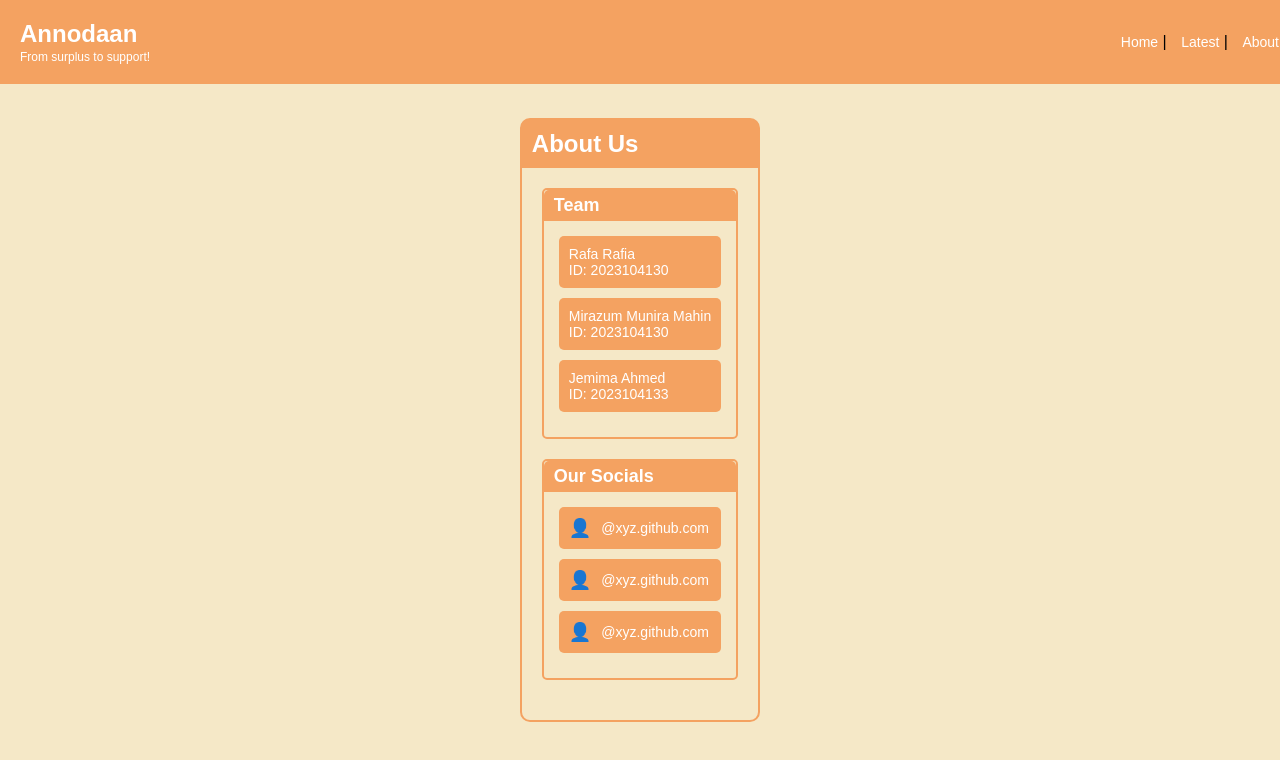
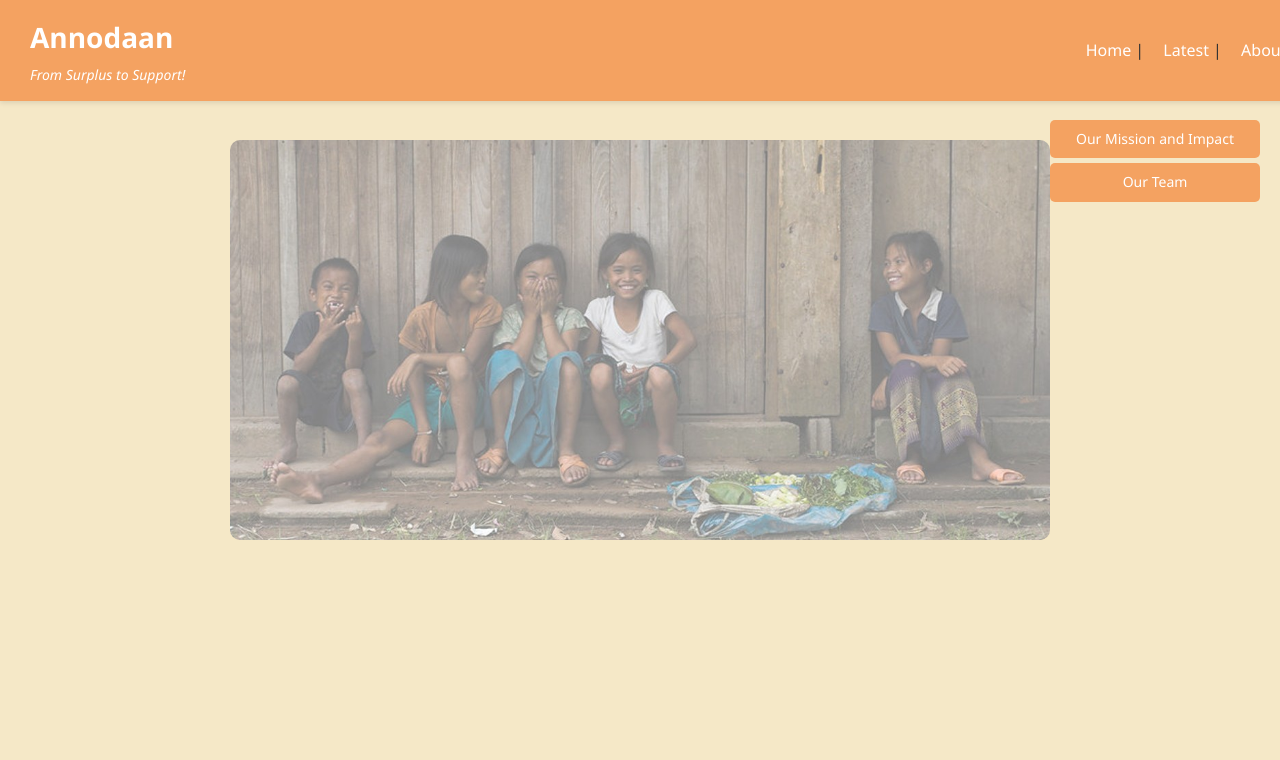
Before and after one commit to mirazumcse20230104130/reaact-project-1, a React (Create React App) app in the folder react-app/: page /about in a window 1280 px wide. Shown: the top 760 px of the page. Built offline with nearby package versions, Linux system fonts and the light colour scheme.

Commit message:
added picture

```diff
--- a/react-app/src/components/AboutUs.css
+++ b/react-app/src/components/AboutUs.css
@@ -1,20 +1,17 @@
 body {
   margin: 0;
   padding: 0;
-  font-family: Arial, sans-serif;
+  font-family: 'Segoe UI', Tahoma, Geneva, Verdana, sans-serif;
   background-color: #f5e8c7;
-  color: #000;
+  color: #333;
   min-height: 100vh;
+  line-height: 1.6;
 }
 
 .about-us-container {
   width: 100%;
-  max-width: 600px;
-  margin: 80px auto 40px;
-  padding: 20px;
-  background-color: #f5e8c7;
-  border: 2px solid #f4a261;
-  border-radius: 10px;
+  min-height: 100vh;
+  padding-top: 80px;
   box-sizing: border-box;
 }
 
@@ -23,98 +20,198 @@ header {
   top: 0;
   left: 0;
   width: 100%;
-  padding: 20px;
+  padding: 15px 30px;
   background: #f4a261;
   display: flex;
   justify-content: space-between;
   align-items: center;
   z-index: 1000;
+  box-shadow: 0 2px 5px rgba(0, 0, 0, 0.1);
 }
 
 header div {
   display: flex;
   flex-direction: column;
+  align-items: flex-start;
 }
 
 header h1 {
   margin: 0;
-  font-size: 24px;
+  font-size: 28px;
   color: #fff;
+  font-weight: 600;
 }
 
 header p {
-  margin: 2px 0 0;
-  font-size: 12px;
+  margin: 4px 0 0;
+  font-size: 14px;
   color: #fff;
+  font-style: italic;
 }
 
 header nav a {
   color: #fff;
   text-decoration: none;
-  margin-left: 10px;
-  font-size: 14px;
+  margin-left: 15px;
+  font-size: 16px;
+  transition: color 0.3s;
 }
 
-.content h2 {
+header nav a:hover {
+  color: #e9c46a;
+}
+
+.main-layout {
+  display: flex;
+  justify-content: flex-end;
+  padding-top: 40px;
+}
+
+.sidebar {
+  position: fixed;
+  top: 120px;
+  right: 20px;
+  z-index: 100;
+}
+
+.bar {
   background-color: #f4a261;
   color: #fff;
-  padding: 10px;
-  margin: -20px -20px 20px -20px;
-  border-radius: 5px 5px 0 0;
-  font-size: 24px;
+  padding: 8px 15px;
+  margin-bottom: 5px;
+  border-radius: 5px;
+  cursor: pointer;
+  font-size: 14px;
+  font-weight: 500;
+  transition: background-color 0.3s;
+  width: 180px;
+  text-align: center;
 }
 
-.section {
-  background-color: #f5e8c7;
-  border: 2px solid #f4a261;
-  border-radius: 5px;
-  padding: 15px;
+.bar:hover {
+  background-color: #e76f51;
+}
+
+.content-section {
+  width: 100%;
+  max-width: 1200px;
+  margin: 0 auto;
+  padding: 20px;
+}
+
+.header-image {
+  width: 100%;
+  height: 50vh; /* Approximately half the screen */
+  overflow: hidden;
   margin-bottom: 20px;
 }
 
-.section h3 {
-  background-color: #f4a261;
-  color: #fff;
-  padding: 5px 10px;
-  margin: -15px -15px 15px -15px;
-  border-radius: 5px 5px 0 0;
-  font-size: 18px;
+.header-image img {
+  width: 100%;
+  height: 100%;
+  object-fit: cover;
+  border-radius: 10px;
 }
 
-.team-member {
-  background-color: #f4a261;
-  color: #fff;
-  padding: 10px;
-  margin-bottom: 10px;
-  border-radius: 5px;
+.mission-boxes {
+  width: 100%;
+  display: grid;
+  grid-template-columns: repeat(2, 1fr);
+  gap: 30px;
+  padding: 40px 0;
+  margin: 0 auto;
+  justify-content: center;
 }
 
-.team-member p {
-  margin: 0;
-  font-size: 14px;
+.box {
+  background-color: #f5e8c7;
+  border: 3px solid #f4a261;
+  border-radius: 15px;
+  padding: 30px;
+  text-align: center;
+  font-size: 20px;
+  font-weight: 600;
+  box-shadow: 0 4px 10px rgba(0, 0, 0, 0.1);
+  color: #333;
+  height: 200px;
+  display: flex;
+  align-items: center;
+  justify-content: center;
 }
 
-.socials .social-item {
-  background-color: #f4a261;
-  color: #fff;
-  padding: 10px;
-  margin-bottom: 10px;
-  border-radius: 5px;
-  display: flex;
-  align-items: center;
+.team-boxes {
+  width: 100%;
+  display: grid;
+  grid-template-columns: repeat(2, 1fr);
+  gap: 30px;
+  padding: 40px 0;
+  margin: 0 auto;
+  justify-content: center;
 }
 
-.socials .social-item span {
-  margin-right: 10px;
-  font-size: 18px;
+.team-box {
+  background-color: #f5e8c7;
+  border: 3px solid #f4a261;
+  border-radius: 15px;
+  padding: 30px;
+  text-align: center;
+  font-size: 20px;
+  font-weight: 600;
+  box-shadow: 0 4px 10px rgba(0, 0, 0, 0.1);
+  color: #333;
+  height: 200px;
+  display: flex;
+  flex-direction: column;
+  align-items: center;
+  justify-content: center;
 }
 
-.socials .social-item a {
-  color: #fff;
-  text-decoration: none;
-  font-size: 14px;
+.names p {
+  margin: 5px 0;
 }
 
-.socials .social-item a:hover {
+.git p {
+  margin: 5px 0;
+}
+
+.git a {
+  color: #f4a261;
+  text-decoration: none;
+}
+
+.git a:hover {
   text-decoration: underline;
 }
+
+/* Responsive Design */
+@media (max-width: 768px) {
+  .sidebar {
+    position: fixed;
+    top: 120px;
+    right: 10px;
+    display: flex;
+    flex-direction: column;
+    align-items: flex-end;
+  }
+
+  .bar {
+    width: 150px;
+  }
+
+  .content-section {
+    padding: 20px 10px;
+  }
+
+  .mission-boxes, .team-boxes {
+    grid-template-columns: 1fr;
+  }
+
+  .box, .team-box {
+    height: 150px;
+    padding: 20px;
+  }
+
+  .header-image {
+    height: 40vh; /* Adjust for smaller screens */
+  }
+}
--- a/react-app/src/components/AboutUs.js
+++ b/react-app/src/components/AboutUs.js
@@ -1,49 +1,57 @@
-import React from 'react';
+import React, { useState } from 'react';
 import './AboutUs.css';
+import headerImage from './header.jpg'; // Adjust path if in a different folder (e.g., './assets/header.jpg')
 
 const AboutUs = () => {
+  const [showMission, setShowMission] = useState(false);
+  const [showTeam, setShowTeam] = useState(false);
+
   return (
     <div className="about-us-container">
       <header>
         <div>
           <h1>Annodaan</h1>
-          <p>From surplus to support!</p>
+          <p>From Surplus to Support!</p>
         </div>
         <nav>
           <a href="/">Home</a> | <a href="/latest">Latest</a> | <a href="/about">About Us</a>
         </nav>
       </header>
-      <div className="content">
-        <h2>About Us</h2>
-        <div className="section team">
-          <h3>Team</h3>
-          <div className="team-member">
-            <p>Rafa Rafia</p>
-            <p>ID: 2023104130</p>
+      <div className="main-layout">
+        <div className="sidebar">
+          <div className="bar" onClick={() => { setShowMission(true); setShowTeam(false); }}>
+            Our Mission and Impact
           </div>
-          <div className="team-member">
-            <p>Mirazum Munira Mahin</p>
-            <p>ID: 2023104130</p>
-          </div>
-          <div className="team-member">
-            <p>Jemima Ahmed</p>
-            <p>ID: 2023104133</p>
+          <div className="bar" onClick={() => { setShowTeam(true); setShowMission(false); }}>
+            Our Team
           </div>
         </div>
-        <div className="section socials">
-          <h3>Our Socials</h3>
-          <div className="social-item">
-            <span role="img" aria-label="github">👤</span>
-            <a href="https://xyz.github.com">@xyz.github.com</a>
+        <div className="content-section">
+          <div className="header-image">
+            <img src={headerImage} alt="Header" />
           </div>
-          <div className="social-item">
-            <span role="img" aria-label="github">👤</span>
-            <a href="https://xyz.github.com">@xyz.github.com</a>
-          </div>
-          <div className="social-item">
-            <span role="img" aria-label="github">👤</span>
-            <a href="https://xyz.github.com">@xyz.github.com</a>
-          </div>
+          {showMission && (
+            <div className="mission-boxes">
+              <div className="box">Food Distributed: 10,000+ Meals</div>
+              <div className="box">Communities Served: 50+</div>
+              <div className="box">Volunteers: 200+</div>
+              <div className="box">Sustainability Rate: 85%</div>
+            </div>
+          )}
+          {showTeam && (
+            <div className="team-boxes">
+              <div className="team-box names">
+                <p><strong>Rafa Rafia</strong> - ID: 2023104130</p>
+                <p><strong>Mirazum Munira Mahin</strong> - ID: 2023104130</p>
+                <p><strong>Jemima Ahmed</strong> - ID: 2023104133</p>
+              </div>
+              <div className="team-box git">
+                <p><a href="https://github.com/rafa" target="_blank" rel="noopener noreferrer">github.com/rafa</a></p>
+                <p><a href="https://github.com/mirazum" target="_blank" rel="noopener noreferrer">github.com/mirazum</a></p>
+                <p><a href="https://github.com/jemima" target="_blank" rel="noopener noreferrer">github.com/jemima</a></p>
+              </div>
+            </div>
+          )}
         </div>
       </div>
     </div>
```
Also changed, not shown: react-app/src/components/header.jpg (added), 1 other file (tests, documents, lock files or other folders).
